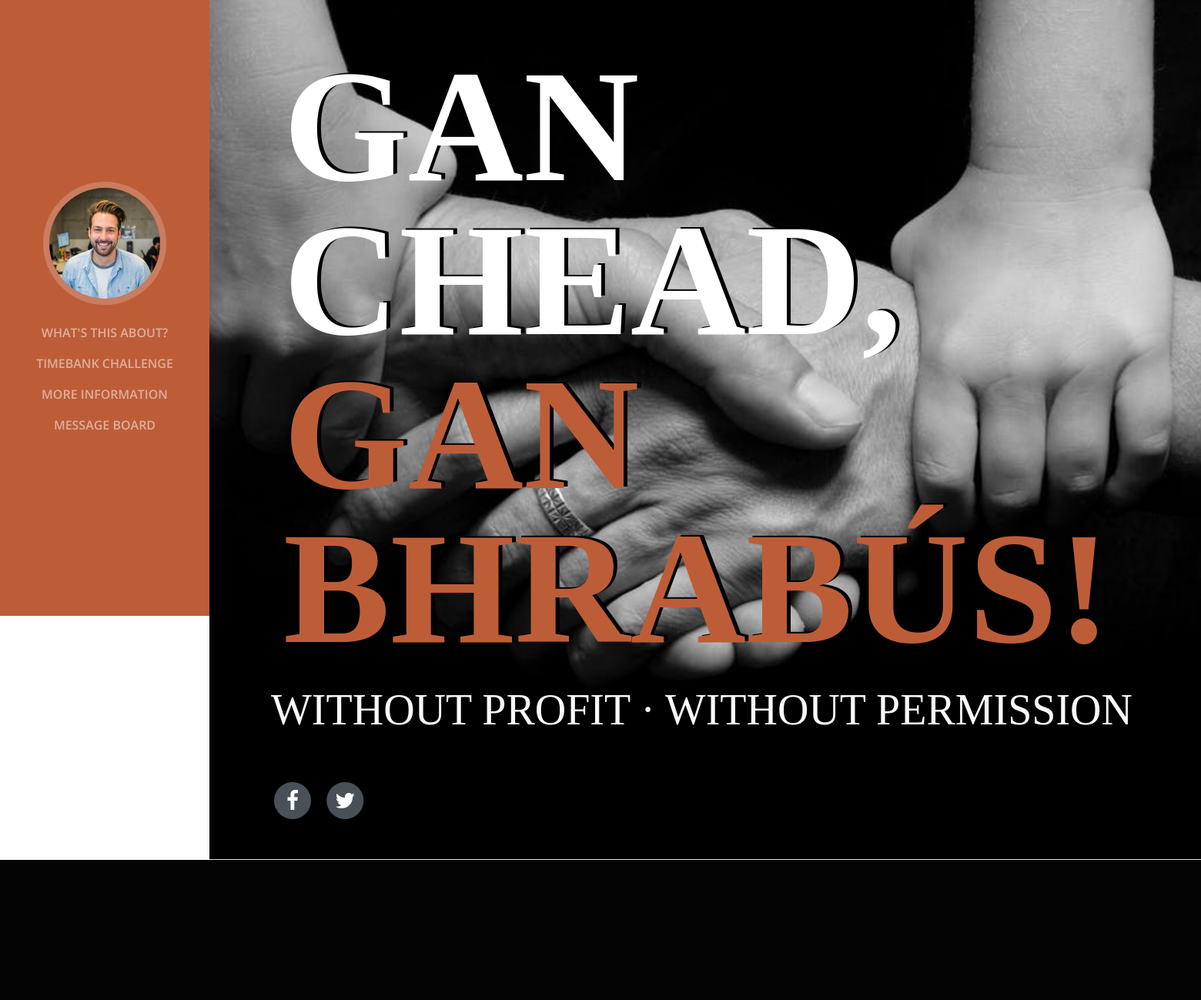
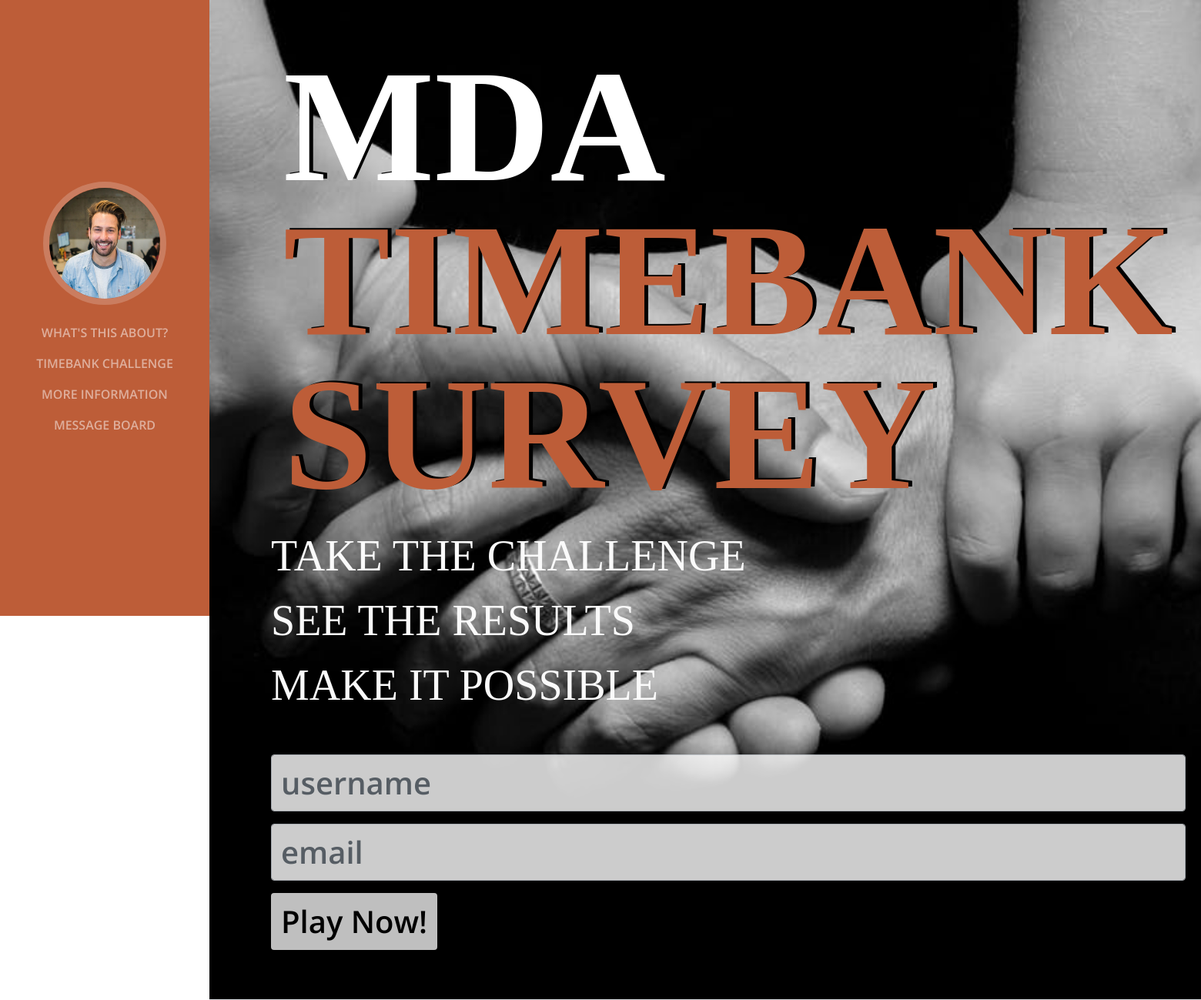
Before and after one commit to Code-Institute-Submissions/MDA-TimeBank-App, a Flask app: page / in a window 1560 px wide. Shown: the whole page at 77% size. Before the commit the page ends 1117 px from the top, so only its background shows below. Run offline with Flask 2, Linux system fonts and the light colour scheme; some libraries are stand-ins or nearby versions; some web fonts are replaced.

Commit message:
Enter username and email form added to index.html with POST request enabled

```diff
--- a/app.py
+++ b/app.py
@@ -1,11 +1,13 @@
 import os
 import json
-from flask import Flask, render_template
+from flask import Flask, render_template, request
 
 app = Flask(__name__)
 
-@app.route('/')
+@app.route('/', methods=["GET", "POST"])
 def index():
+    if request.method == "POST":
+        print(request.form)
     return render_template("index.html")
 
 @app.route('/challenge')
--- a/templates/base.html
+++ b/templates/base.html
@@ -1,6 +1,8 @@
 <html>
 
 <head>
+
+
     <title>MDA timeBank</title>
 
     <!-- Bootstrap core CSS -->
--- a/templates/index.html
+++ b/templates/index.html
@@ -1,35 +1,26 @@
-{% extends 'base.html' %}
-
-{% block content %}
+{% extends 'base.html' %} {% block content %}
 
 <div class="container-fluid p-0 bk-image-1">
 
     <section class="resume-section p-3 p-lg-5 d-flex d-column" id="about">
         <div class="my-auto">
-            <h1 class="mb-0 landing-page">Gan chead,<br>
-                <span class="text-primary landing-page">Gan bhrab&uacute;s!</span>
+            <h1 class="mb-0 landing-page">MDA<br>
+                <span class="text-primary landing-page">TimeBank Survey</span>
             </h1>
-            <div class="subheading mb-5">Without Profit · Without Permission<br>
+            <div class="subheading mb-5">Take the Challenge<br>See the Results<br>Make it Possible
             </div>
 
-            <ul class="list-inline list-social-icons mb-0">
-                <li class="list-inline-item">
-                    <a href="#">
-                <span class="fa-stack fa-lg">
-                  <i class="fa fa-circle fa-stack-2x"></i>
-                  <i class="fa fa-facebook fa-stack-1x fa-inverse"></i>
-                </span>
-              </a>
-                </li>
-                <li class="list-inline-item">
-                    <a href="#">
-                <span class="fa-stack fa-lg">
-                  <i class="fa fa-circle fa-stack-2x"></i>
-                  <i class="fa fa-twitter fa-stack-1x fa-inverse"></i>
-                </span>
-              </a>
-                </li>
-            </ul>
+            <!--Create Form Here-->
+            <form method="POST">
+                <div class="form-group">
+                    <input type="username" class="form-control" name="username" id="exampleInputUsername1" placeholder="username">
+                </div>
+                <div class="form-group">
+                    <input type="email" class="form-control" name="email" id="exampleInputEmail1" placeholder="email">
+                </div>
+                <button type="submit" class="btn btn-default">Play Now!</button>
+            </form>
+
         </div>
     </section>
 
```
Also changed, not shown: templates/challenge.html (+1 -51 lines).
